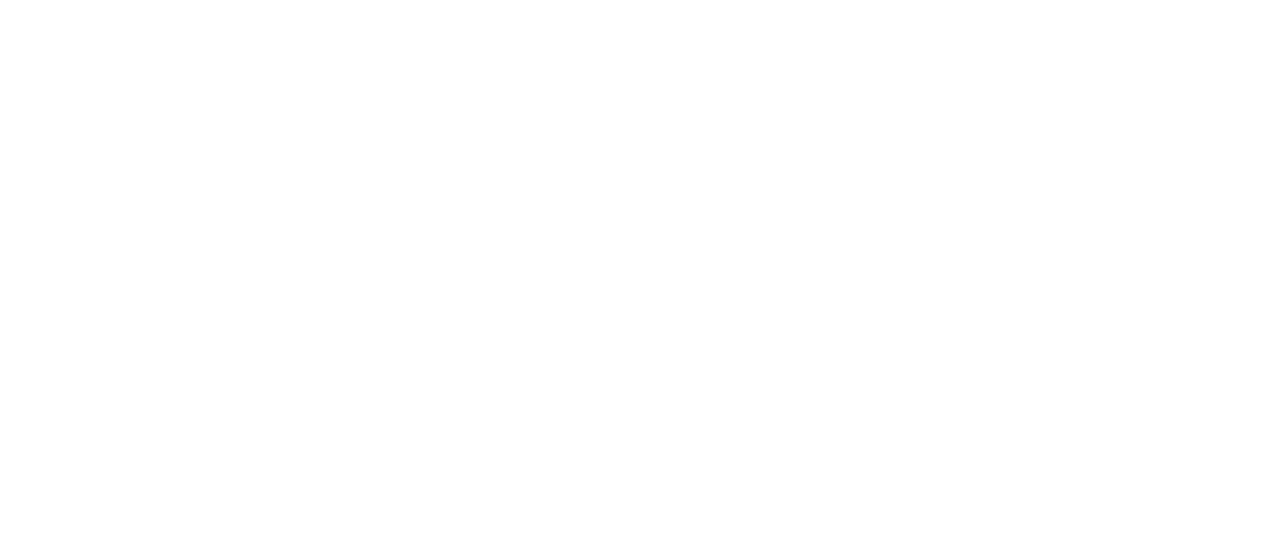
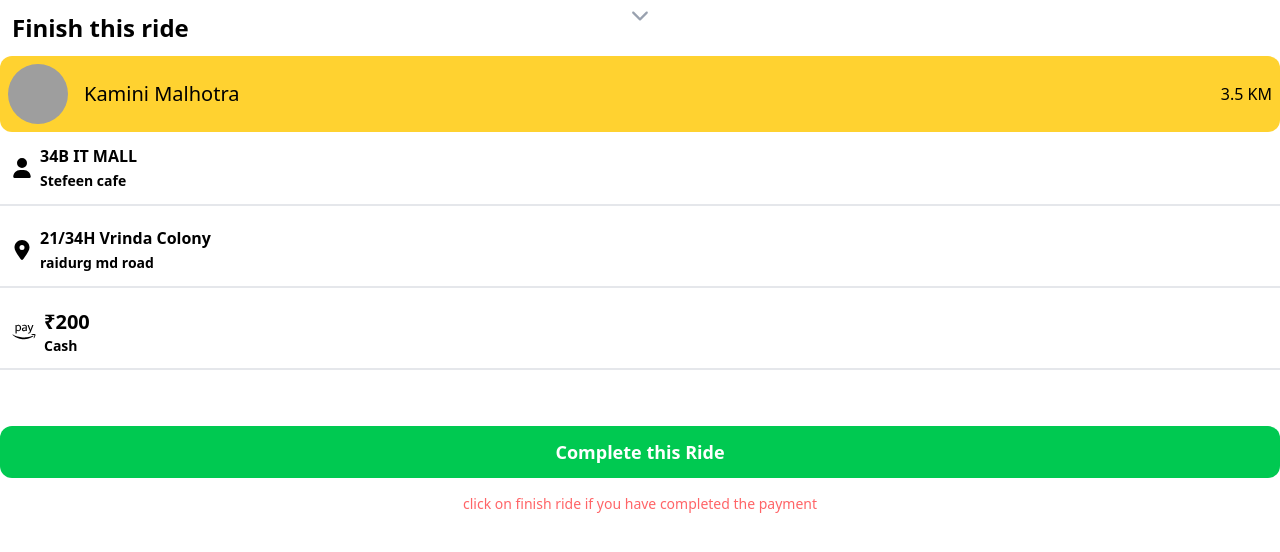
Before and after one commit to Vika1402/cabify, a React (Vite) app in the folder frontend/: page /finish-ride in a window 1280 px wide. Before the commit this address had no page. Shown: the top 552 px of the page. Built offline with nearby package versions, Linux system fonts and the light colour scheme; grey boxes are pictures that could not be loaded.

Commit message:
Pending Project due to google api map, add FinishRide component and integrate it into DriverRiding; implement OTP input in ConfirmedRidePOPup and enhance UI elements

```diff
--- a/frontend/src/App.jsx
+++ b/frontend/src/App.jsx
@@ -12,6 +12,7 @@
 import DriverLogout from "./pages/DriverLogout";
 import Riding from "./pages/Riding";
 import DriverRiding from "./pages/DriverRiding";
+import FinishRide from "./pages/FinishRide";
 
 function App() {
   return (
@@ -24,6 +25,8 @@
         <Route path="/driver-login" element={<DriverLogin />} />
         <Route path="/driver-signup" element={<DriverSignup />} />
         <Route path="/driver-ridding" element={<DriverRiding />} />
+        <Route path="/finish-ride" element={<FinishRide />} />
+
         <Route
           path="/driver-home"
           element={
--- a/frontend/src/components/ConfirmedRidePOPup.jsx
+++ b/frontend/src/components/ConfirmedRidePOPup.jsx
@@ -1,8 +1,13 @@
+import { useState } from "react";
 import { FaAmazonPay, FaLocationDot, FaUser } from "react-icons/fa6";
 import { IoIosArrowDown } from "react-icons/io";
 import { useNavigate } from "react-router-dom";
 
 function ConfirmedRidePOPup(props) {
+  const [otp, setOtp] = useState("");
+  const submitHandler = (e) => {
+    e.preventDefault();
+  };
   const navigate = useNavigate();
   return (
     <div>
@@ -18,7 +23,7 @@
         <h3 className="text-2xl p-3 top-0 font-semibold">
           Confirm this ridde to start
         </h3>
-        <div className="flex items-center justify-between  bg-amber-300 px-2 py-2 rounded-xl">
+        <div className="flex items-center justify-between border-2 border-yellow-600 px-2 py-2 rounded-xl">
           <div className="flex items-center gap-4">
             <img
               className="w-15 h-15 object-cover object-center rounded-full"
@@ -55,13 +60,17 @@
           </div>
         </div>
 
-        <div className="flex gap-4">
-          <form>
+        <div className="flex gap-4 justify-center ">
+          <form onSubmit={(e) => submitHandler(e)} className="w-full">
             <input
               type="text"
+              value={otp}
+              onChange={(e) => setOtp(e.target.value)}
               placeholder="Enter OTP"
               className="bg-gray-100 px-8 py-2 text-lg font-mono  rounded-lg w-full mt-7 outline-0"
             />
+
+            <div className="flex gap-4 mt-6">
               <button
                 onClick={() => navigate("/driver-ridding")}
                 className="p-3 rounded-xl bg-green-500 w-full text-white  font-semibold mt-4"
@@ -77,6 +86,7 @@
               >
                 Cancel
               </button>
+            </div>
           </form>
         </div>
       </div>
--- a/frontend/src/pages/DriverHome.jsx
+++ b/frontend/src/pages/DriverHome.jsx
@@ -61,7 +61,7 @@
           alt="map image"
         />
       </div>
-      <div className="h-1/2 p-4">
+      <div className="h-1/2 p-4 ">
         <DriverDetails />
       </div>
       <div
--- a/frontend/src/pages/DriverRiding.jsx
+++ b/frontend/src/pages/DriverRiding.jsx
@@ -4,6 +4,7 @@
 import { useRef, useState } from "react";
 import { useGSAP } from "@gsap/react";
 import gsap from "gsap";
+import FinishRide from "./FinishRide";
 function DriverRiding() {
   const [finishRidePannel, setFinishRidePannel] = useState(false);
   const finishRidePannelRef = useRef(null);
@@ -49,7 +50,7 @@
         <div className="w-full flex justify-center mb-4">
           <IoIosArrowDown className="text-xl text-white" />
         </div>
-        <div className="flex items-center gap-4 ">
+        <div className="flex items-center justify-center gap-4 ">
           <h4 className="text-xl"> 4 km away</h4>
           <button className="py-3 px-10 rounded-xl bg-green-400 text-white tracking-wider  font-semibold">
             Complete Ride
@@ -59,7 +60,9 @@
       <div
         ref={finishRidePannelRef}
         className="fixed bottom-0 bg-white z-10 py-10 w-full px-3 translate-y-full pt-14"
-      ></div>
+      >
+        <FinishRide setFinishRidePannel={setFinishRidePannel} />
+      </div>
     </div>
   );
 }
--- a/frontend/src/pages/FinishRide.jsx
+++ b/frontend/src/pages/FinishRide.jsx
@@ -1,7 +1,74 @@
 import React from "react";
+import { FaAmazonPay, FaLocationDot, FaUser } from "react-icons/fa6";
+import { IoIosArrowDown } from "react-icons/io";
+import { Link } from "react-router-dom";
 
-function FinishRide() {
-  return <div>FinishRide</div>;
+function FinishRide(props) {
+  return (
+    <div>
+      <div>
+        <div>
+          <h5
+            onClick={() => {
+              props.setFinishRidePannel(false);
+            }}
+            className="p-1 text-2xl font-semibold flex items-center justify-center absolute top-0 w-full text-gray-400"
+          >
+            <IoIosArrowDown />
+          </h5>
+          <h3 className="text-2xl p-3 top-0 font-semibold">Finish this ride</h3>
+          <div className="flex items-center justify-between  bg-amber-300 px-2 py-2 rounded-xl">
+            <div className="flex items-center gap-4">
+              <img
+                className="w-15 h-15 object-cover object-center rounded-full"
+                src="https://plus.unsplash.com/premium_photo-1682089897177-4dbc85aa672f?fm=jpg&q=60&w=3000&ixlib=rb-4.0.3&ixid=M3wxMjA3fDB8MHxzZWFyY2h8MXx8aW5kaWFuJTIwZ2lybHN8ZW58MHx8MHx8fDA%3D"
+                alt=""
+              />
+              <h2 className="text-xl font-medium">Kamini Malhotra</h2>
+            </div>
+            <h5>3.5 KM</h5>
+          </div>
+
+          <div className="flex flex-col items-start gap-4 w-full ">
+            <div className="flex flex-col gap-2 w-full">
+              <div className="flex gap-2  p-3 border-b-2 w-full border-gray-200  items-center ">
+                <FaUser className="text-xl" />
+                <span className=" font-semibold">
+                  34B IT MALL <br />
+                  <span className="text-sm">Stefeen cafe</span>
+                </span>
+              </div>
+              <div className="flex  gap-2   p-3 border-b-2 w-full border-gray-200  items-center ">
+                <FaLocationDot className="text-xl" />
+                <span className=" font-semibold">
+                  21/34H Vrinda Colony <br />
+                  <span className="text-sm">raidurg md road</span>
+                </span>
+              </div>
+              <div className="flex  gap-2   p-3 border-b-2 w-full border-gray-200 items-center">
+                <FaAmazonPay className="text-2xl" />
+                <span className=" font-semibold text-xl">
+                  ₹200 <br /> <p className="text-sm">Cash</p>
+                </span>
+              </div>
+            </div>
+          </div>
+
+          <div className="flex gap-4 flex-col items-center w-full mt-10">
+            <Link
+              to={"/driver-home"}
+              className="p-3 rounded-xl bg-green-500 w-full text-white  font-semibold mt-4 text-lg flex justify-center items-center"
+            >
+              Complete this Ride
+            </Link>
+            <p className="text-sm text-red-400 text-wrap">
+              click on finish ride if you have completed the payment
+            </p>
+          </div>
+        </div>
+      </div>
+    </div>
+  );
 }
 
 export default FinishRide;
```
Lines whose indentation alone changed are shown as unchanged.
